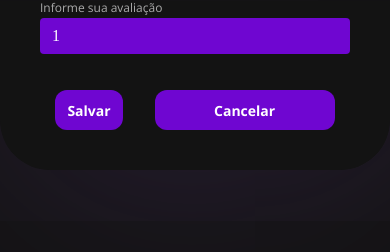
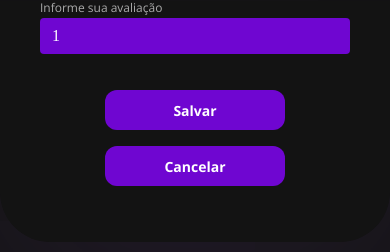
Before and after one commit to marcusvrom/dsmovie, a React (Create React App) app in the folder frontend/: page /form/1 in a window 390 px wide. Shown: the part 288-540 px from the top of the page. Built offline with nearby package versions, Linux system fonts and the light colour scheme; no server answers; a web font is replaced by a local one.

Commit message:
Responsive Form Button

```diff
--- a/frontend/src/components/FormCard/styles.css
+++ b/frontend/src/components/FormCard/styles.css
@@ -66,3 +66,13 @@ input, select {
     background-color: var(--color-primary)!important;
     border: none !important;
 }
+
+@media (max-width: 485px) {
+    .dsmovie-form-btn-container {
+        flex-direction: column !important;
+    }
+
+    .dsmovie-form-btn-container .dsmovie-btn {
+        margin-bottom: 16px;
+    }
+}
```
